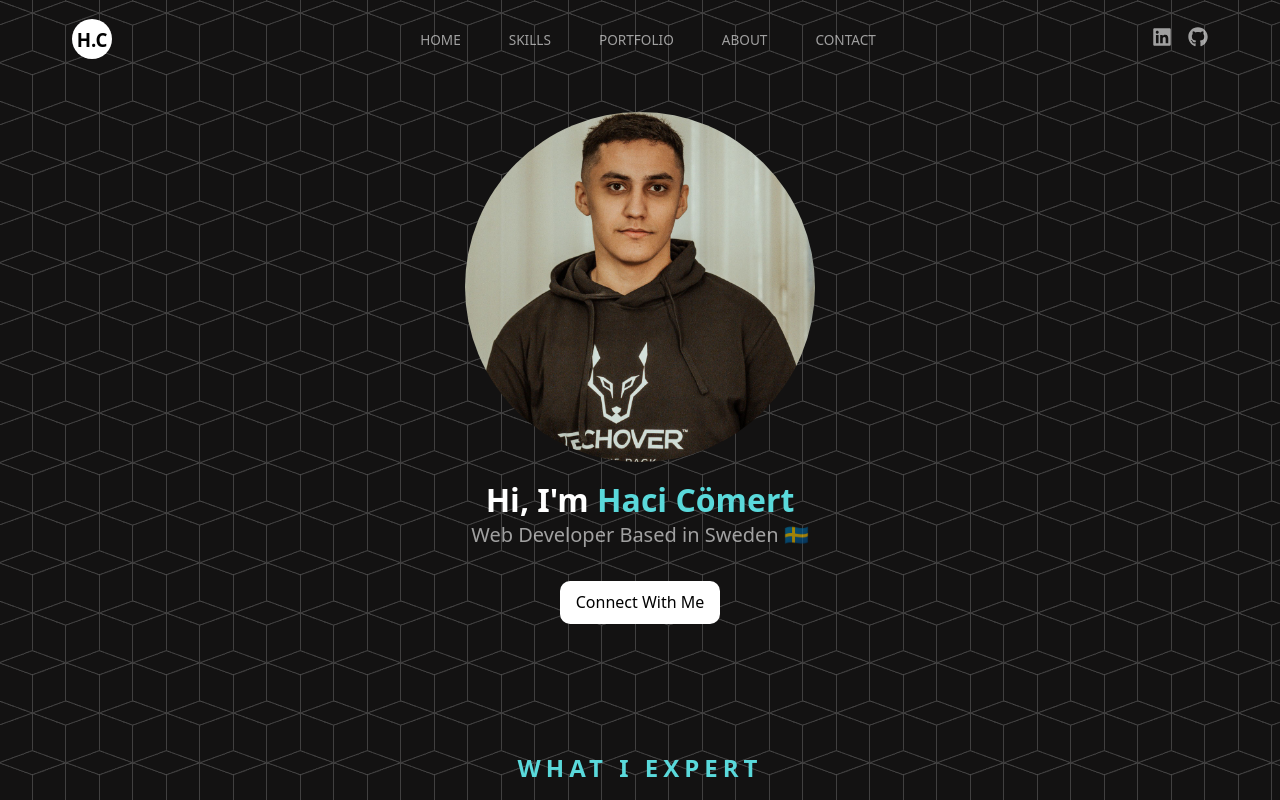
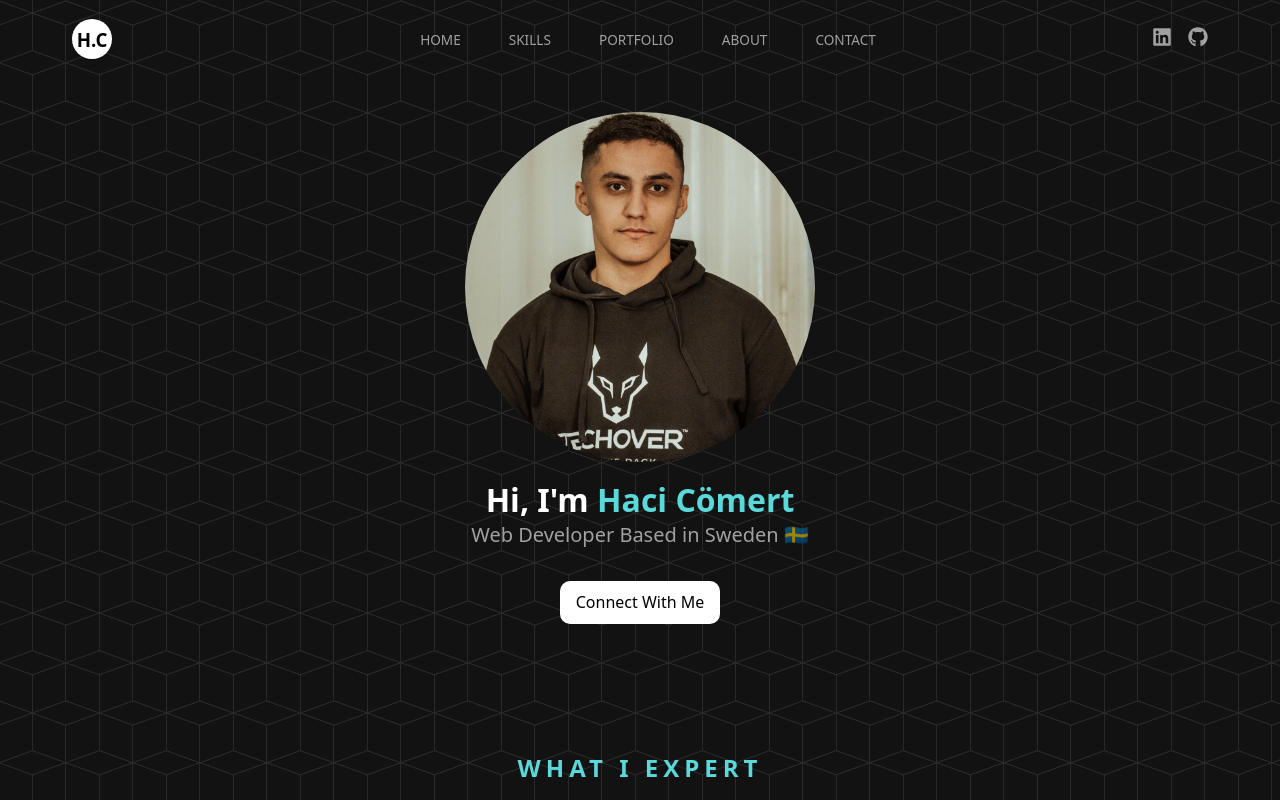
Before and after one commit to Haco11/Portfolio-React, a React (Create React App) app: page / in a window 1280 px wide. Shown: the top 800 px of the page. Built offline with nearby package versions, Linux system fonts and the light colour scheme.

Commit message:
Changed background

```diff
--- a/src/index.scss
+++ b/src/index.scss
@@ -29,6 +29,7 @@ img {
 }
 
 body {
+  background-blend-mode: color-dodge;
   background-image: url(./assets/cubes.png);
   background-color: $backgroundColor;
 }
```
